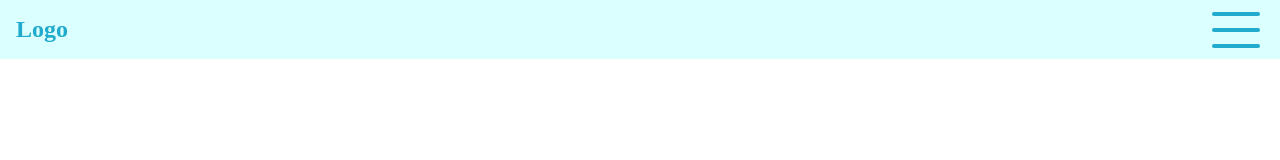
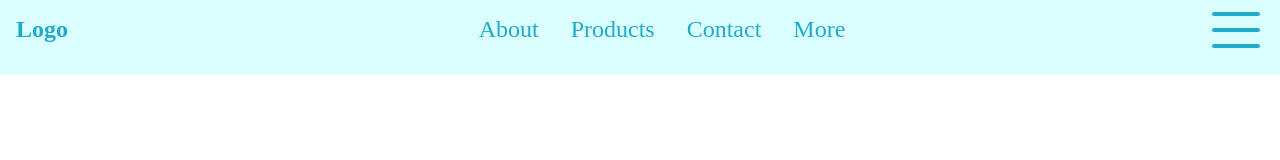
Before and after one commit to nic-gdes/13-1-javascript-independent-study-missidaho, a plain HTML site: page index.html in a window 1280 px wide. Both pictures are taken after a click on the button 1240 px from the left and 24 px from the top of the page. Drawn offline with Linux system fonts and the light colour scheme.

Commit message:
got the javascript to work
now needs styling

```diff
--- a/index.html
+++ b/index.html
@@ -10,11 +10,11 @@
     <nav>
         <h1>Logo</h1>
 
-        <ul class="list.active list">
-            <li class="list_item.active">About</li>
-            <li class="list_item.active">Products</li>
-            <li class="list_item.active">Contact</li>
-            <li class="list_item.active">More</li>
+        <ul class="list">
+            <li class="list_item">About</li>
+            <li class="list_item">Products</li>
+            <li class="list_item">Contact</li>
+            <li class="list_item">More</li>
         </ul>
         <button class="hamburger">
             <span></span>
--- a/script.js
+++ b/script.js
@@ -5,10 +5,12 @@ const hamburger = document.querySelector('.hamburger');
 
 // the hamburger is clicked then
 hamburger.addEventListener('click',function (){
-    hamburger.classList.toggle('active');
+hamburger.classList.toggle('hamburger');
+const list = document.querySelector('.list');
+list.classList.toggle('active')
+
+
 })
     // the list needs to pop down
-    if (x === list.active ) {
 
-    }
 // when the hamburger is clicked again the list needs to close
--- a/style.css
+++ b/style.css
@@ -26,11 +26,11 @@ h1 {
 
 .list.active {
     list-style: none;
-    display: block;
+    display: flex;
     color: rgb(32, 170, 204);
     margin: none;
 }
-.list_item.active {
+.list_item {
     margin: 1rem;
     margin-top: 0;
     font-size: 1.5rem;
```
